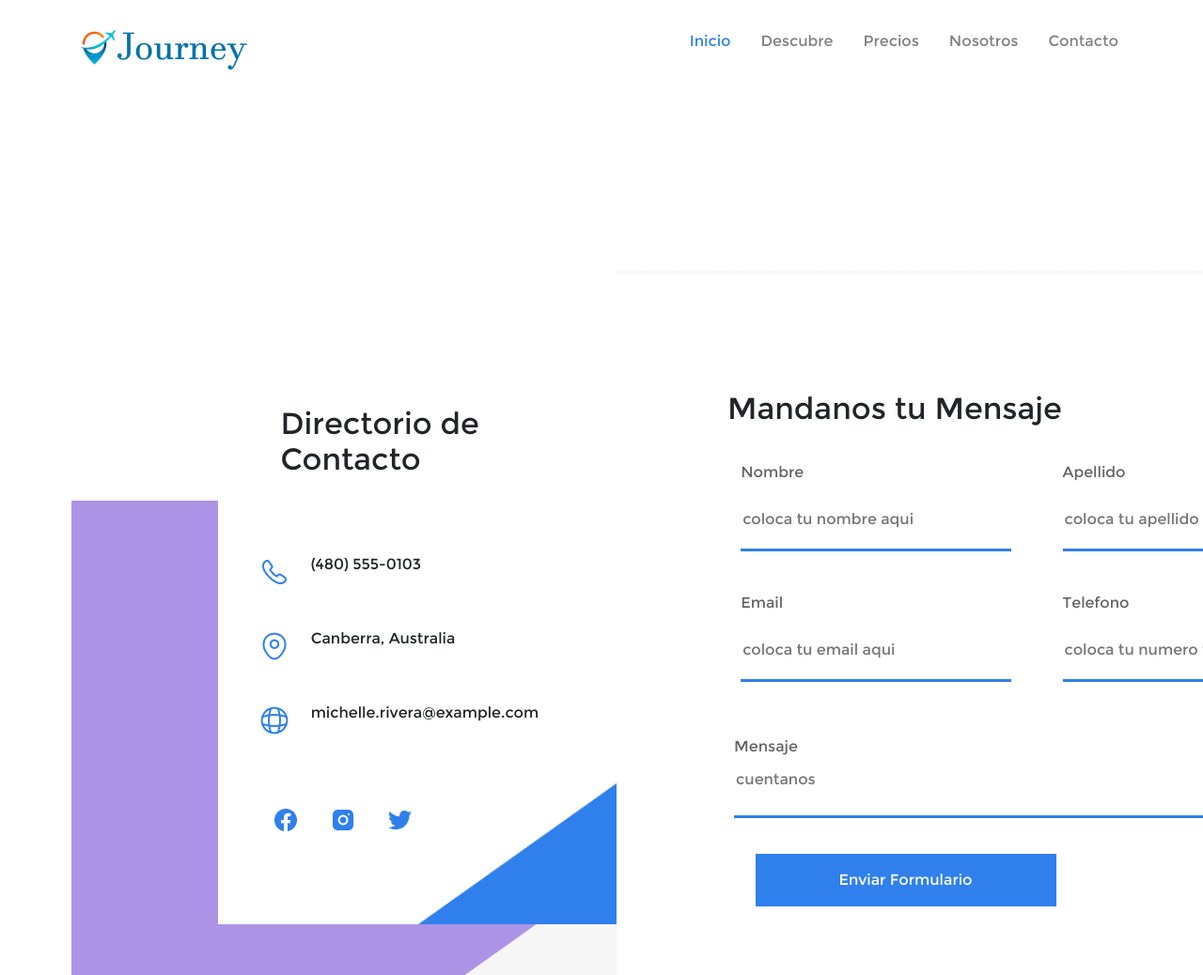
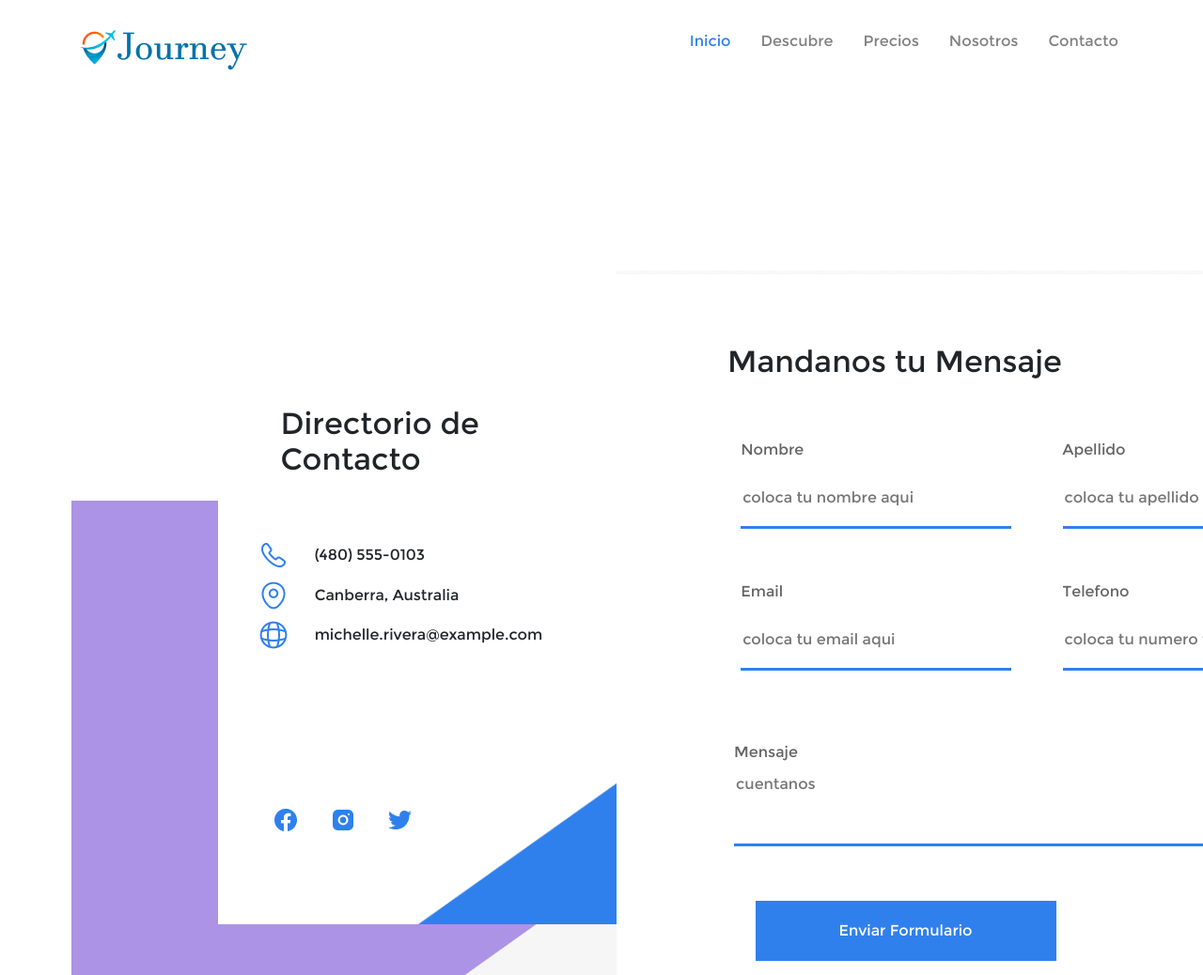
Before and after one commit to MarcosRamunno/Curso-Desarrollador-Web, a plain HTML site: page contacto.html in a window 1280 px wide. Shown: the top 1038 px of the page at 94% size. Drawn offline with nearby package versions, Linux system fonts and the light colour scheme.

Commit message:
arreglo contacto.html

```diff
--- a/css/style.css
+++ b/css/style.css
@@ -34,6 +34,7 @@ a {
   color: black;
   font-family: "Montserrat", sans-serif;
   width: 96vw;
+  height: 6em;
   display: flex;
   justify-content: center;
   align-items: center;
@@ -620,6 +621,197 @@ a {
 }
 /* Fin Propiedades Footer */
 
+/* Inicio Propiedades contacto.html */
+.contact_html {
+  margin: auto;
+  background-image: none;
+  height: 90em;
+  background-repeat: no-repeat;
+  background-position: center bottom;
+  background-size: 100%;
+  width: 90%;
+  display: flex;
+  flex-direction: column;
+  align-items: center;
+}
+.contact_html_container {
+  width: 100%;
+  height: 85em;
+  display: flex;
+  padding: 20px;
+  flex-direction: column;
+  align-items: flex-end;
+}
+.contact_directory {
+  background-image: url(/img/Vector.png);
+  display: flex;
+  background-size: 120%;
+  background-position: center;
+  background-repeat: no-repeat;
+  grid-template-rows: 20% 40% 20%;
+  width: 19em;
+  height: 27em;
+  align-content: space-around;
+  justify-content: space-around;
+  flex-direction: column;
+}
+.title_directory {
+  margin-left: 30px;
+  width: 10em;
+  margin-top: 20px;
+}
+.contacts {
+  display: flex;
+  grid-template-columns: 11% 80%;
+  grid-template-rows: 25% 25% 25%;
+  flex-direction: row;
+  flex-wrap: wrap;
+  height: 8em;
+  width: 18em;
+  align-content: space-between;
+  align-items: center;
+}
+.phone {
+  width: 80%;
+  margin-left: 15px;
+  margin-bottom: 0;
+}
+.ubication {
+  width: 80%;
+  margin-left: 15px;
+  margin-bottom: 0;
+}
+.web {
+  width: 80%;
+  margin-left: 15px;
+  margin-bottom: 0;
+}
+.social_conteiner {
+  width: 55%;
+  height: 4em;
+}
+.social_reds {
+  gap: 20px;
+  padding: 15px;
+  display: flex;
+  height: 4em;
+}
+.contact_dats {
+  background-image: none;
+  font-family: "Montserrat", sans-serif;
+  height: 62em;
+  width: 20em;
+  background-position: center;
+  display: flex;
+  flex-direction: column;
+  align-items: center;
+}
+.contact_dats_conteinter {
+  padding: 20px;
+  display: flex;
+  justify-items: center;
+  grid-template-rows: 10% 73% 10%;
+  height: 62em;
+  width: 21em;
+  flex-direction: column;
+  align-items: center;
+  margin-top: 5em;
+  margin-bottom: 2em;
+}
+.main_data {
+  width: 20em;
+  height: 50em;
+  display: flex;
+  flex-direction: column;
+  color: rgb(100, 100, 100);
+  justify-content: space-around;
+  align-items: center;
+}
+.title_data {
+  width: 18em;
+}
+.data_name1 {
+  display: flex;
+  grid-template-rows: 2em 4em;
+  width: 18em;
+  height: 10em;
+  padding: 10px;
+  flex-direction: column;
+}
+.data_name1_box {
+  border: unset;
+  border-bottom: solid #2f80ed 3px;
+  height: 20em;
+}
+.data_name2 {
+  display: flex;
+  grid-template-rows: 2em 4em;
+  width: 18em;
+  height: 10em;
+  padding: 10px;
+  flex-direction: column;
+}
+.data_name2_box {
+  border: unset;
+  border-bottom: solid #2f80ed 3px;
+  height: 20em;
+}
+.data_email {
+  display: flex;
+  grid-template-rows: 2em 4em;
+  width: 18em;
+  height: 10em;
+  padding: 10px;
+  flex-direction: column;
+}
+.data_email_box {
+  border: unset;
+  border-bottom: solid #2f80ed 3px;
+  height: 20em;
+}
+.data_phone {
+  display: flex;
+  grid-template-rows: 2em 4em;
+  width: 18em;
+  height: 10em;
+  padding: 10px;
+  flex-direction: column;
+}
+.data_phone_box {
+  border: unset;
+  border-bottom: solid #2f80ed 3px;
+  height: 20em;
+}
+.data_message {
+  display: flex;
+  grid-template-rows: 2em 4em;
+  width: 18em;
+  height: 10em;
+  padding: 10px;
+  flex-direction: column;
+}
+.data_message_box {
+  border: unset;
+  border-bottom: solid #2f80ed 3px;
+  height: 20em;
+}
+.data_send {
+  display: flex;
+  padding: 20px;
+  height: 7em;
+  width: 22em;
+  flex-direction: row;
+}
+.data_send_box {
+  background-color: #2f80ed;
+  color: white;
+  font-family: "Montserrat", sans-serif;
+  border: unset;
+  width: 20em;
+  height: 4em;
+}
+/* Fin Propiedades contacto.html */
+
 @media (min-width: 768px) {
   .main__header {
     background-color: white;
@@ -1199,7 +1391,6 @@ a {
     width: 12%;
     flex-direction: column;
   }
-}
 
   /* Inicio Propiedades contacto.html */
   .contact_html {
@@ -1221,7 +1412,7 @@ a {
     grid-template-columns: 1fr 1fr;
     align-items: center;
     padding: 20px;
-  justify-items: center
+    justify-items: center;
   }
   .contact_directory {
     background-image: url(/img/Vector.png);
@@ -1285,9 +1476,11 @@ a {
     display: grid;
     justify-items: center;
     grid-template-rows: 10% 73% 10%;
-  height: 40em;
+    height: 44em;
     align-items: center;
-  align-content: center;
+    width: 56em;
+    align-content: space-between;
+    margin: 0;
   }
   .main_data {
     width: 80%;
@@ -1307,40 +1500,48 @@ a {
     grid-template-rows: 2em 4em;
     width: 45%;
     padding: 10px;
+    height: 8em;
   }
   .data_name1_box {
     border: unset;
     border-bottom: solid #2f80ed 3px;
+    height: 4em;
   }
   .data_name2 {
     display: grid;
     grid-template-rows: 2em 4em;
     width: 45%;
     padding: 10px;
+    height: 8em;
   }
   .data_name2_box {
     border: unset;
     border-bottom: solid #2f80ed 3px;
+    height: 4em;
   }
   .data_email {
     display: grid;
     grid-template-rows: 2em 4em;
     width: 45%;
     padding: 10px;
+    height: 8em;
   }
   .data_email_box {
     border: unset;
     border-bottom: solid #2f80ed 3px;
+    height: 4em;
   }
   .data_phone {
     display: grid;
     grid-template-rows: 2em 4em;
     width: 45%;
     padding: 10px;
+    height: 8em;
   }
   .data_phone_box {
     border: unset;
     border-bottom: solid #2f80ed 3px;
+    height: 4em;
   }
   .data_message {
     padding: 20px;
@@ -1348,10 +1549,13 @@ a {
     grid-template-rows: 2em 4em;
     width: 100%;
     align-items: center;
+    height: 10em;
+    align-content: space-around;
   }
   .data_message_box {
     border: unset;
     border-bottom: solid #2f80ed 3px;
+    height: 5em;
   }
   .data_send {
     display: flex;
@@ -1368,6 +1572,7 @@ a {
     width: 20em;
   }
   /* Fin Propiedades contacto.html */
+}
 
 /* Inicio Propiedades boostrap */
 .navbar_background {
```
Lines whose indentation alone changed are shown as unchanged.
